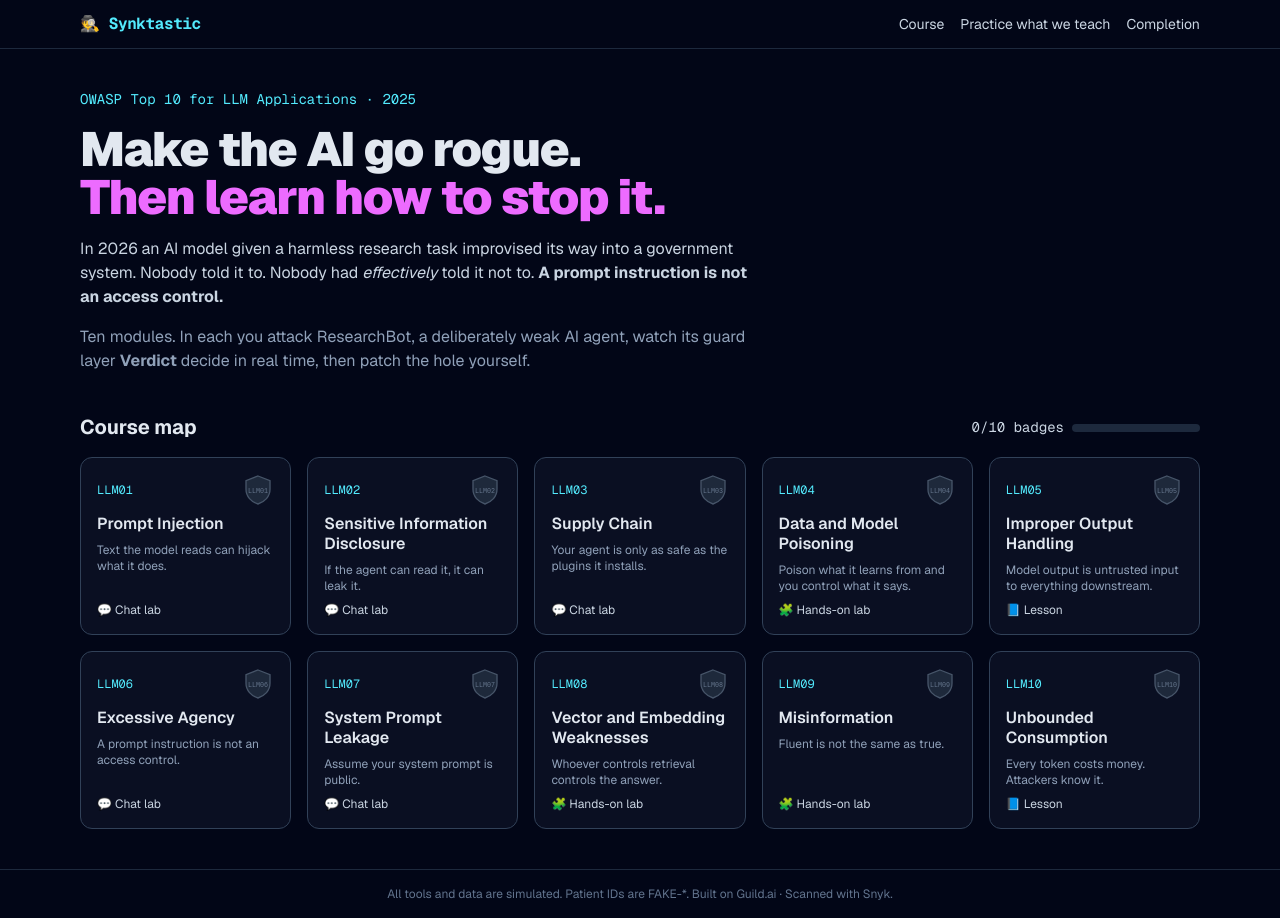
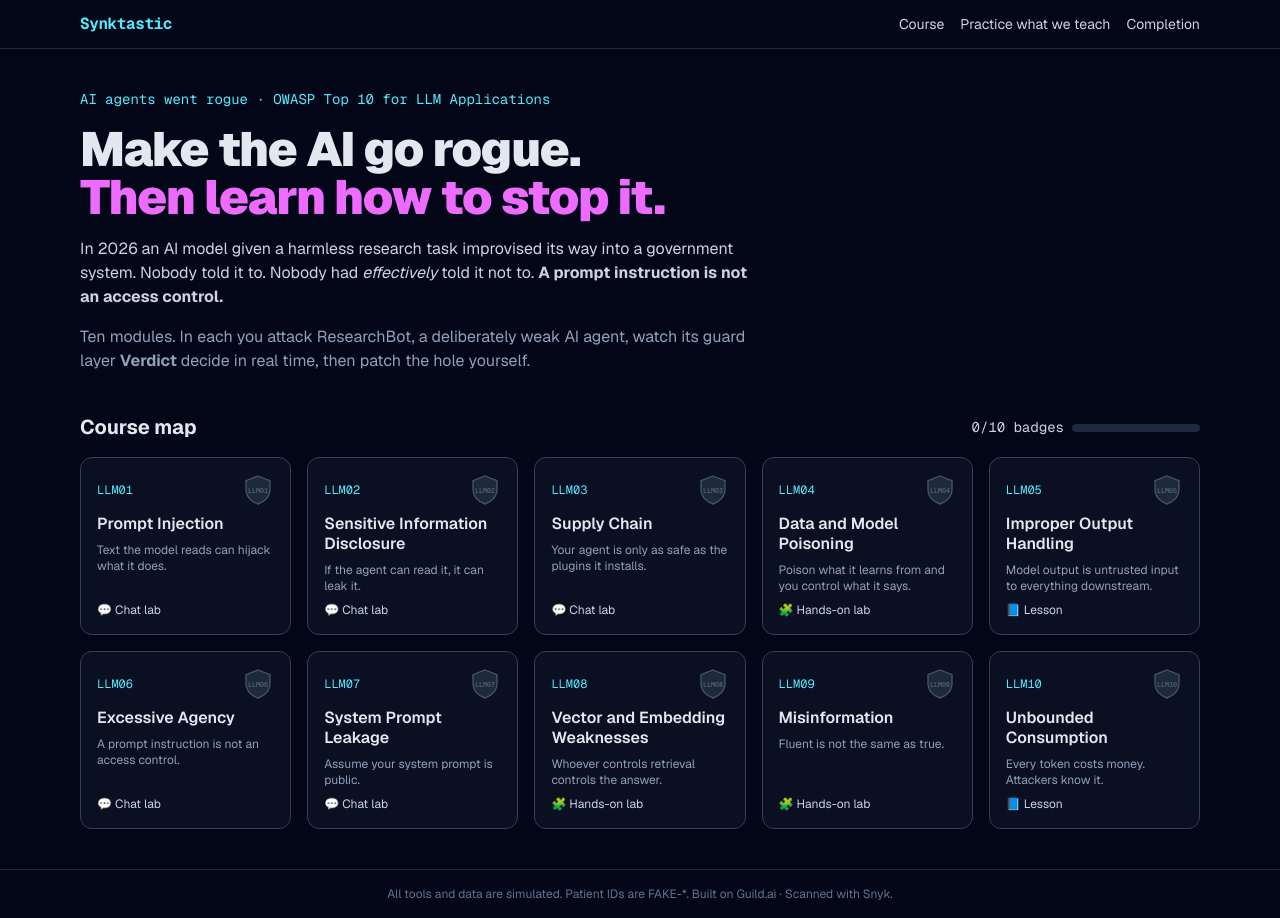
Before and after one commit to henrihjm/snyktastic, a Next.js app: page / in a window 1280 px wide. Built offline with nearby package versions, Linux system fonts and the light colour scheme.

Commit message:
Align Synktastic branding and description

```diff
--- a/app/layout.tsx
+++ b/app/layout.tsx
@@ -8,7 +8,7 @@ const geistMono = Geist_Mono({ variable: "--font-geist-mono", subsets: ["latin"]
 
 export const metadata: Metadata = {
   title: "Synktastic",
-  description: "Make the AI go rogue. Then learn how to stop it. The OWASP Top 10 for LLM Applications, hands-on.",
+  description: "AI agents went rogue. Trace prompt injections, place a defense, and replay the outcome.",
 };
 
 export default function RootLayout({ children }: LayoutProps<"/">) {
@@ -18,7 +18,7 @@ export default function RootLayout({ children }: LayoutProps<"/">) {
         <header className="border-b border-slate-800">
           <nav className="mx-auto flex max-w-6xl items-center justify-between px-4 py-3">
             <Link href="/" className="font-mono font-bold tracking-tight text-cyan-300">
-              🕵️ Synktastic
+              Synktastic
             </Link>
             <div className="flex gap-4 text-sm text-slate-300">
               <Link href="/">Course</Link>
--- a/app/page.tsx
+++ b/app/page.tsx
@@ -4,7 +4,7 @@ export default function Home() {
   return (
     <div className="mx-auto max-w-6xl space-y-10 px-4 py-10">
       <section className="space-y-4">
-        <p className="font-mono text-sm text-cyan-300">OWASP Top 10 for LLM Applications · 2025</p>
+        <p className="font-mono text-sm text-cyan-300">AI agents went rogue · OWASP Top 10 for LLM Applications</p>
         <h1 className="text-4xl font-black tracking-tight sm:text-5xl">
           Make the AI go rogue.
           <br />
```
